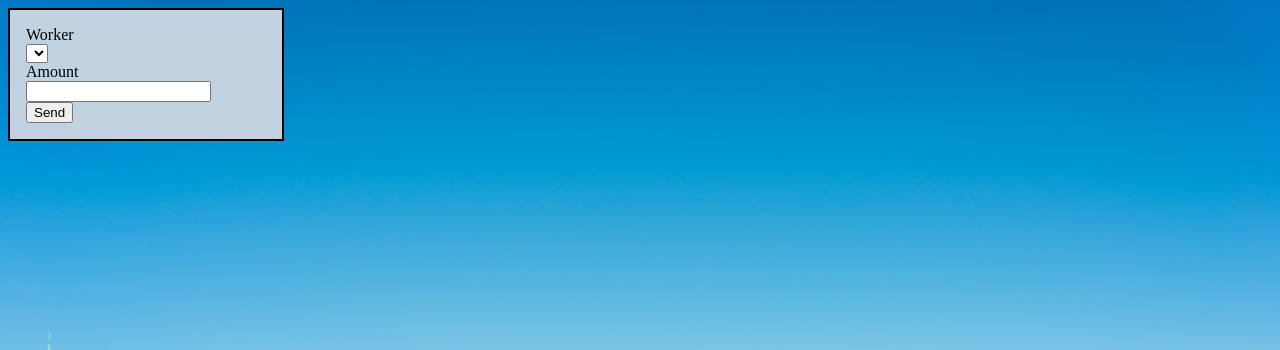
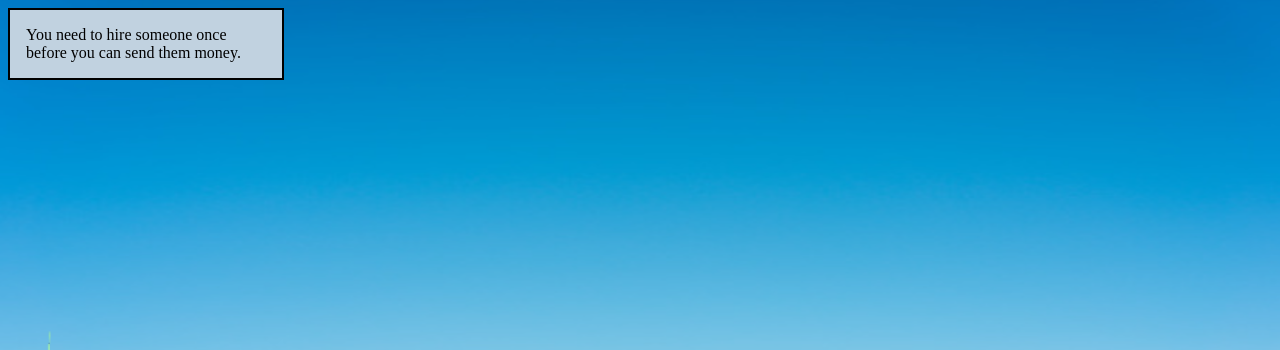
Before and after one commit to andrewObrien98/6-CS3450, a Django app: page /moneyLawndering/1/directtransfer/ in a window 1280 px wide. Shown: the part 16-366 px from the top of the page. Run offline with Django 4.2, Linux system fonts and the light colour scheme; data comes from the database, SQL or seed files in the repository; lists and menus that the app fills with data are empty.

Commit message:
Added message to direct transfer page

```diff
--- a/app/cs3450/moneyLawndering/templates/moneyLawndering/directTransfer.html
+++ b/app/cs3450/moneyLawndering/templates/moneyLawndering/directTransfer.html
@@ -27,6 +27,9 @@
         </div>
     </header>
     <div class="transferInfo">
+        {% if workers|length == 0 %}
+            <div>You need to hire someone once before you can send them money.</div>
+        {% else %}
         <form action="{% url 'moneyLawndering:sendMoney' user.id %}" method="post">
             {% csrf_token %}
             {{ form }}
@@ -42,6 +45,7 @@
 
             <input type="submit" value="Send">
         </form>
+        {% endif %}
     </div>
 </body>
 </html>
```
